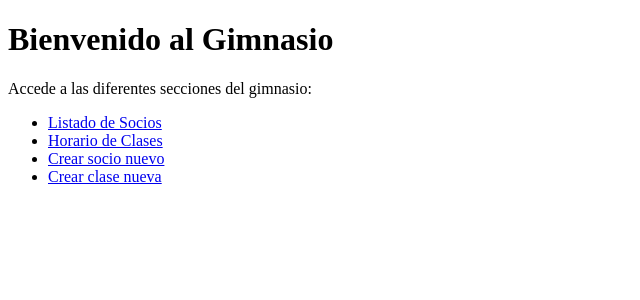
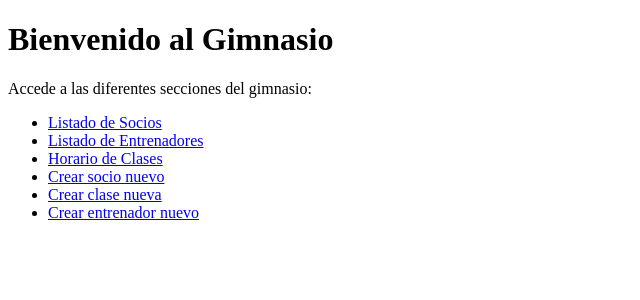
Before and after one commit to rhernandezmy/gimnasio, a Django app: page / in a window 1280 px wide. Shown: the top 300 px of the page, without its empty margins (0-640 px from the left). Run offline with Django 5.2, Linux system fonts and the light colour scheme.

Commit message:
Añadir vistas de entrenador, formularios y urls

```diff
--- a/gimnasio/socios/templates/socios/home.html
+++ b/gimnasio/socios/templates/socios/home.html
@@ -8,9 +8,11 @@
     <p>Accede a las diferentes secciones del gimnasio:</p>
     <ul>
         <li><a href="{% url 'socio_list' %}">Listado de Socios</a></li>
+        <li><a href="{% url 'entrenador_list' %}">Listado de Entrenadores</a></li>
         <li><a href="{% url 'clase_list' %}">Horario de Clases</a></li>
         <li><a href="{% url 'socio_create' %}">Crear socio nuevo</a></li>
         <li><a href="{% url 'clase_create' %}">Crear clase nueva</a></li>
+        <li><a href="{% url 'entrenador_create' %}">Crear entrenador nuevo</a></li>
     </ul>
 </body>
 </html>
--- a/gimnasio/socios/urls.py
+++ b/gimnasio/socios/urls.py
@@ -3,7 +3,7 @@ from django.urls import path
 from . import views
 
 urlpatterns = [
-    # URL para la página de inicio (puede ser una vista basada en función o una vista genérica)
+    # URL para la página de inicio
     path('', views.HomeView.as_view(), name='home'),
 
     # Listas y detalles de socios
@@ -14,13 +14,20 @@ urlpatterns = [
     path('clases/', views.ClaseListView.as_view(), name='clase_list'),
     path('clases/<int:pk>/', views.ClaseDetailView.as_view(), name='clase_detail'),
 
-    # Creación de nuevos socios (puede ser una vista basada en función o una vista genérica)
-    path('socios/nuevo/', views.socio_create, name='socio_create'),  # Si usas una vista basada en función para crear socios
+    # Listas y detalles de entrenadores
+    path('entrenadores/', views.EntrenadorListView.as_view(), name='entrenador_list'),
+    path('entrenadores/<int:pk>/', views.EntrenadorDetailView.as_view(), name='entrenador_detail'),
+
+    # Creación de nuevos socios
+    path('socios/nuevo/', views.socio_create, name='socio_create'),
+
+    # Creación de nuevos entrenadores
+    path('entrenadores/nuevo/', views.entrenador_create, name='entrenador_create'),
 
     # Actualización y eliminación de socios
-    path('socios/<int:pk>/editar/', views.SocioUpdateView.as_view(), name='socio_edit'),
+    path('socios/<int:pk>/editar/', views.SocioUpdateView.as_view(), name='socio_update'),
     path('socios/<int:pk>/eliminar/', views.SocioDeleteView.as_view(), name='socio_delete'),
 
-     # Creación de nuevas clases (puede ser una vista basada en función o una vista genérica)
-    path('clases/nuevo/', views.clase_create, name='clase_create'),  # Si usas una vista basada en función para crear clases
+     # Creación de nuevas clases
+    path('clases/nuevo/', views.clase_create, name='clase_create'),
 ]
--- a/gimnasio/socios/views.py
+++ b/gimnasio/socios/views.py
@@ -1,8 +1,8 @@
 from django.shortcuts import redirect, render
 from django.urls import reverse_lazy
 from django.views.generic import ListView, DetailView, UpdateView, DeleteView, TemplateView
-from .forms import SocioForm, ClaseForm
-from .models import Clase, Socio
+from .forms import SocioForm, ClaseForm, EntrenadorForm
+from .models import Clase, Entrenador, Socio
 
 # Crear un nuevo socio (vista basada en función)
 def socio_create(request):
@@ -40,6 +40,29 @@ class SocioDetailView(DetailView):
     template_name = 'socios/socio_detail.html'
     context_object_name = 'socio'
 
+# Crear un nuevo entrenador (vista basada en función)
+def entrenador_create(request):
+    if request.method == 'POST':
+        form = EntrenadorForm(request.POST)
+        if form.is_valid():
+            form.save()
+            return redirect('home')  # Redirige a la página de inicio después de crear un nuevo entrenador
+    else:
+        form = EntrenadorForm()
+    return render(request, 'socios/entrenador_create.html', {'form': form})
+
+# Lista de entrenadores
+class EntrenadorListView(ListView):
+    model = Entrenador
+    template_name = 'socios/entrenador_list.html'
+    context_object_name = 'entrenadores'
+
+# Detalle de un entrenador
+class EntrenadorDetailView(DetailView):
+    model = Entrenador
+    template_name = 'socios/entrenador_detail.html'
+    context_object_name = 'entrenador'
+
 # Lista de clases
 class ClaseListView(ListView):
     model = Clase
```
Also changed, not shown: gimnasio/socios/forms.py (+18 -2 lines), gimnasio/socios/templates/socios/entrenador_create.html (added, +14 -0 lines), gimnasio/socios/templates/socios/entrenador_list.html (added, +16 -0 lines).
